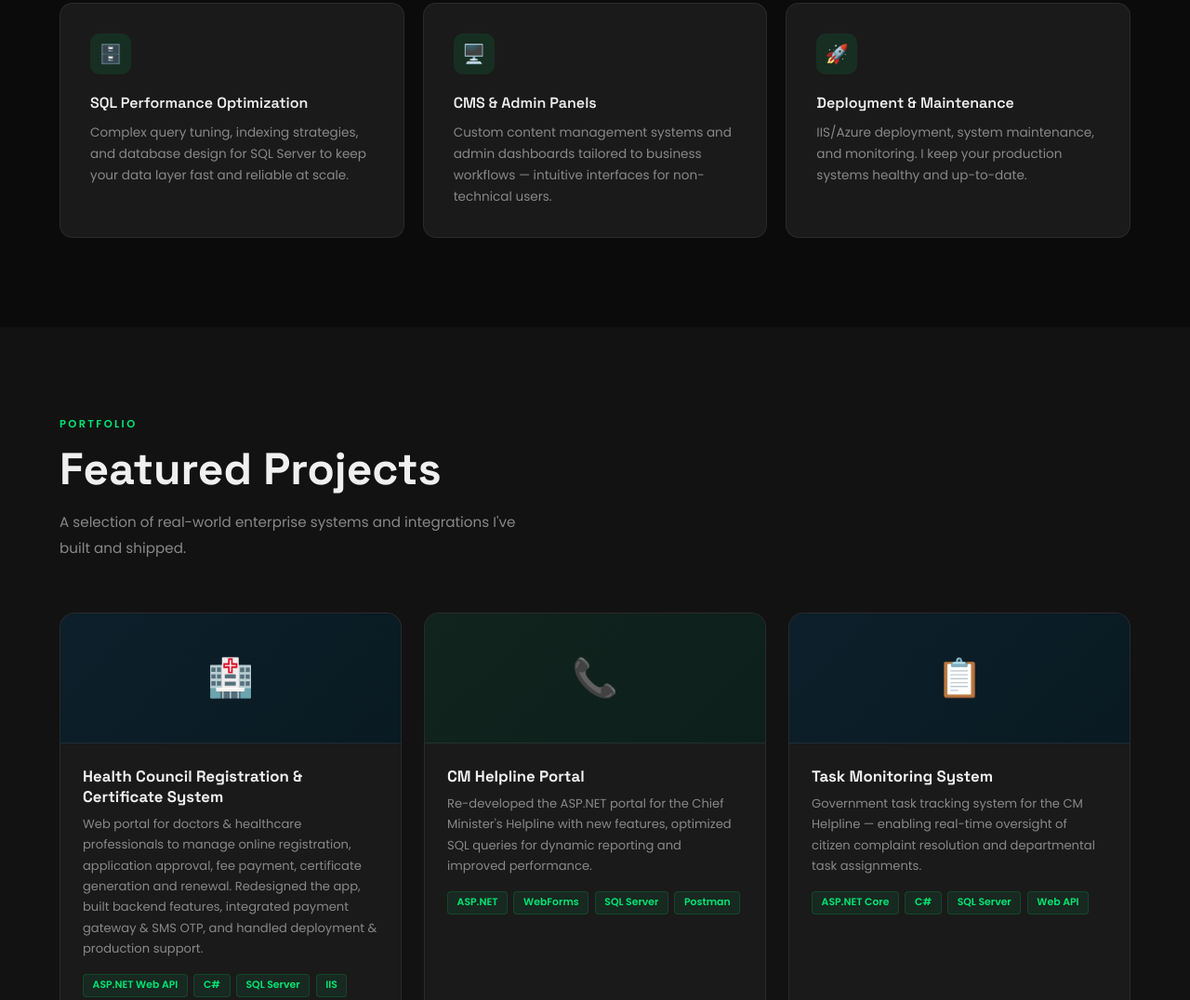
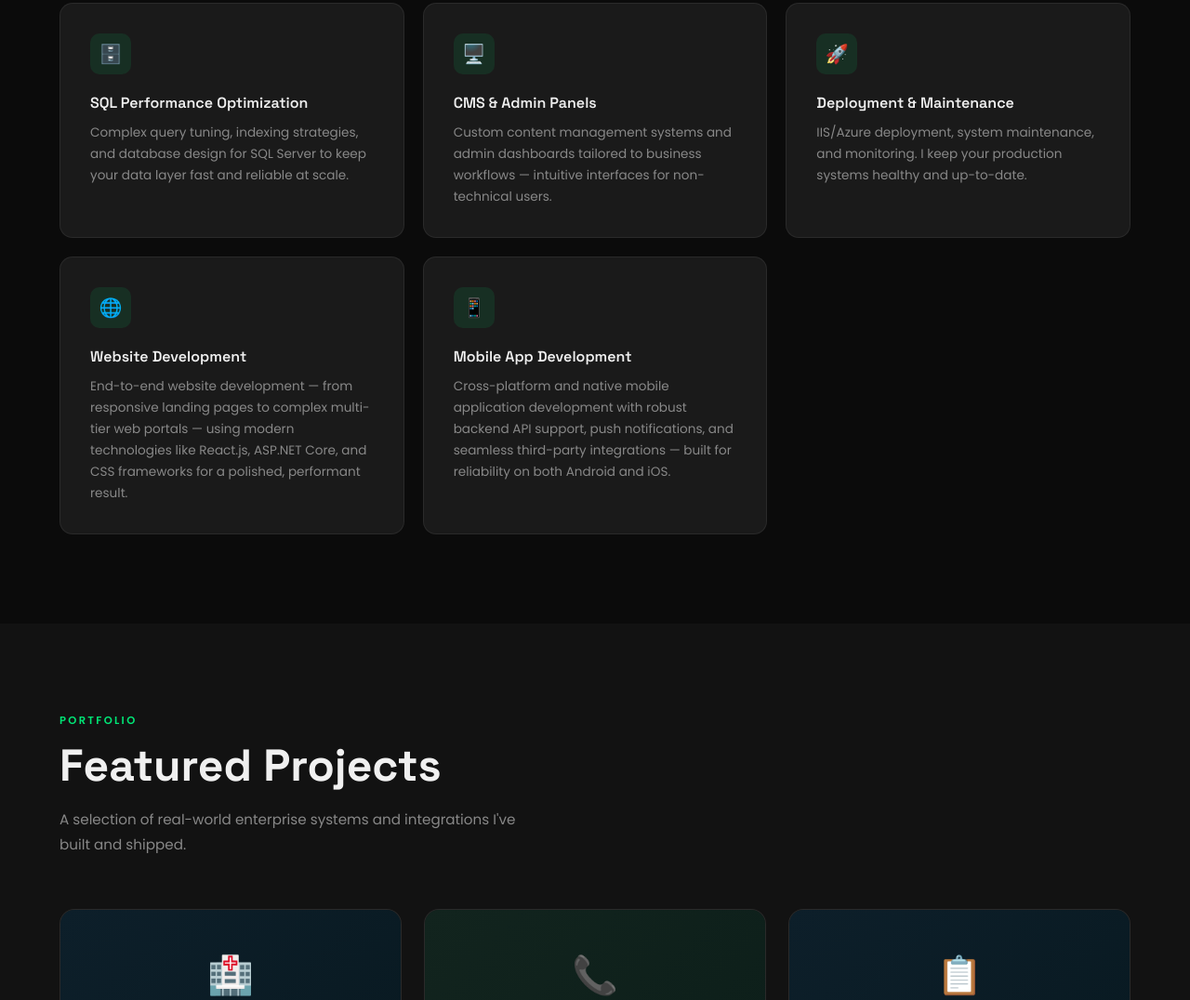
Before and after one commit to anirbanProject/anirban_mandal_portfolio, a plain HTML site: page index.html in a window 1280 px wide. Shown: the part 1788-2864 px from the top of the page at 93% size. Drawn offline with Linux system fonts and the light colour scheme.

Commit message:
Update index.html

```diff
--- a/index.html
+++ b/index.html
@@ -713,6 +713,16 @@
       <div class="service-title">Deployment & Maintenance</div>
       <p class="service-desc">IIS/Azure deployment, system maintenance, and monitoring. I keep your production systems healthy and up-to-date.</p>
     </div>
+    <div class="service-card">
+      <div class="service-icon">🌐</div>
+      <div class="service-title">Website Development</div>
+      <p class="service-desc">End-to-end website development — from responsive landing pages to complex multi-tier web portals — using modern technologies like React.js, ASP.NET Core, and CSS frameworks for a polished, performant result.</p>
+    </div>
+    <div class="service-card">
+      <div class="service-icon">📱</div>
+      <div class="service-title">Mobile App Development</div>
+      <p class="service-desc">Cross-platform and native mobile application development with robust backend API support, push notifications, and seamless third-party integrations — built for reliability on both Android and iOS.</p>
+    </div>
   </div>
 </section>
 
```
Lines whose indentation alone changed are shown as unchanged.
